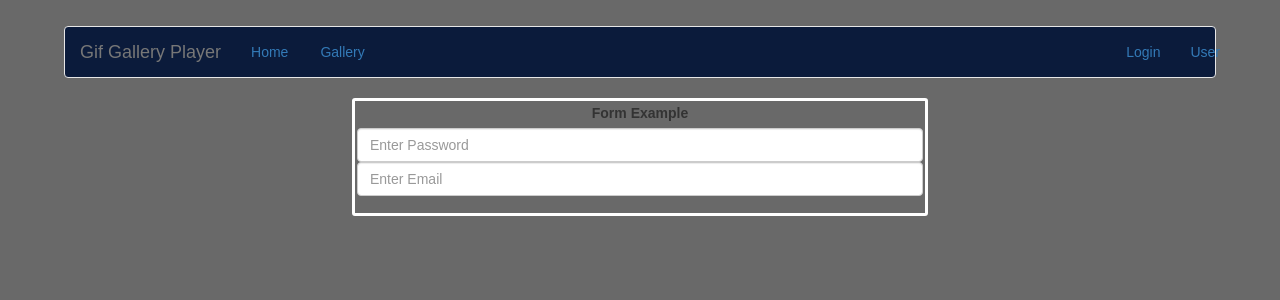
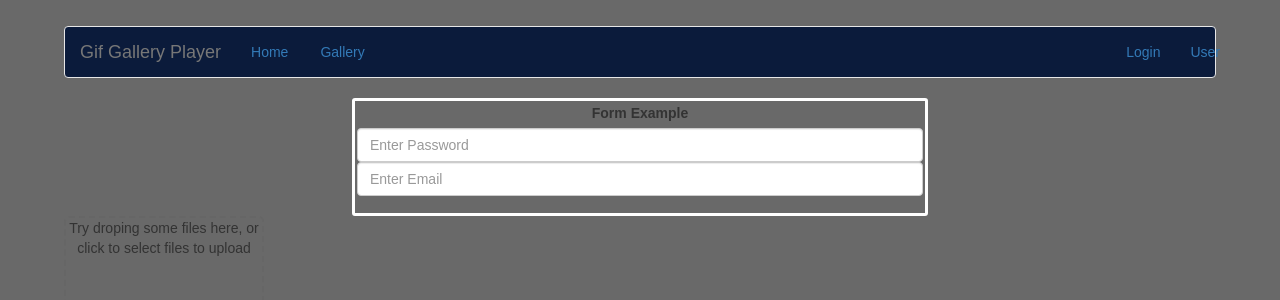
Before and after one commit to sdkclements/gif-gallery-player, a React (Create React App) app: page / in a window 1280 px wide. Shown: the top 300 px of the page. Built offline with nearby package versions, Linux system fonts and the light colour scheme.

Commit message:
added dragndrop basic

```diff
--- a/package.json
+++ b/package.json
@@ -7,6 +7,7 @@
     "react": "^15.4.2",
     "react-bootstrap": "^0.30.8",
     "react-dom": "^15.4.2",
+    "react-dropzone": "^3.12.2",
     "react-router-dom": "^4.0.0"
   },
   "devDependencies": {
--- a/src/App.js
+++ b/src/App.js
@@ -7,6 +7,7 @@ import {
 } from 'react-router-dom';
 import { Navbar, Nav, NavItem } from 'react-bootstrap';
 import LoginArea from './LoginArea.js'
+import DragnDropArea from './DragnDropArea.js'
 
 
 
@@ -35,7 +36,12 @@ class App extends Component {
 
           </Nav>
           </Navbar>
+          <div>
           <LoginArea />
+          </div>
+          <div>
+          <DragnDropArea />
+          </div>
 
       </div>
 </Router>
--- a/src/DragnDropArea.js
+++ b/src/DragnDropArea.js
@@ -0,0 +1,24 @@
+import React, {Component} from 'react'
+import Dropzone from 'react-dropzone'
+
+class DragnDropArea extends Component {
+
+    onDrop(acceptedFiles, rejectedFiles) {
+        console.log('Accepted Files: ', acceptedFiles)
+        console.log('Rejected Files: ', rejectedFiles)
+
+}
+
+    render(){
+        return(
+            <div>
+                <Dropzone onDrop={this.onDrop}>
+                    <div> Try droping some files here, or click to select files to upload</div>
+                </Dropzone>
+            </div>
+
+        )
+    }
+}
+
+export default DragnDropArea
```
